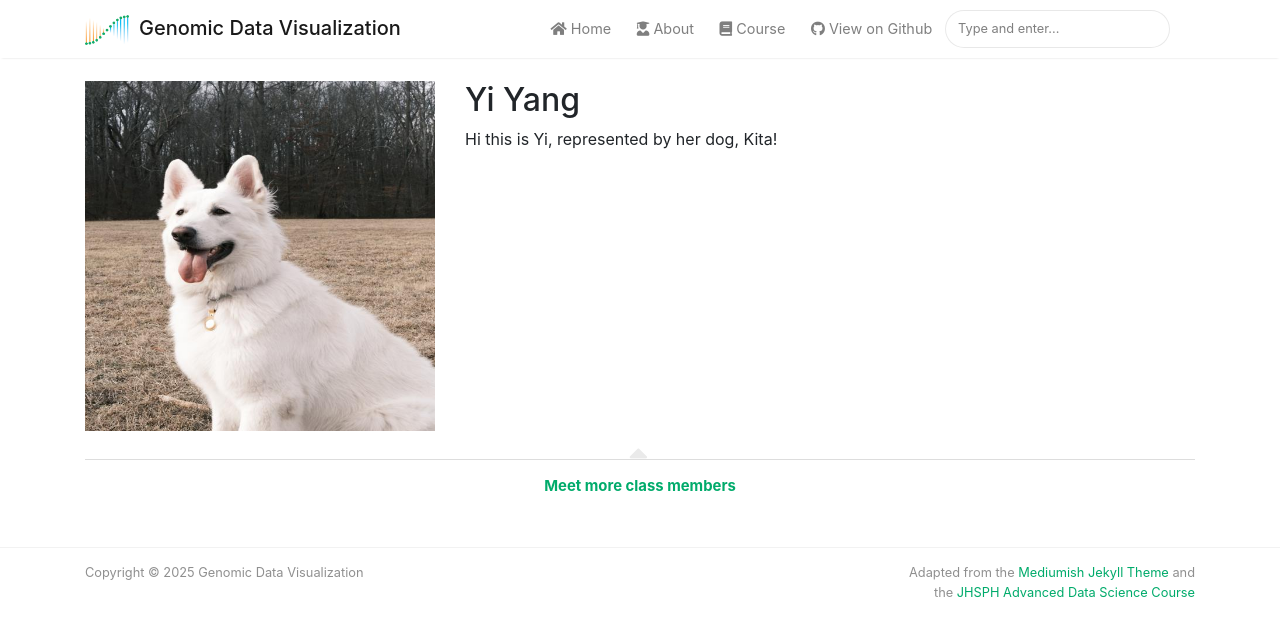
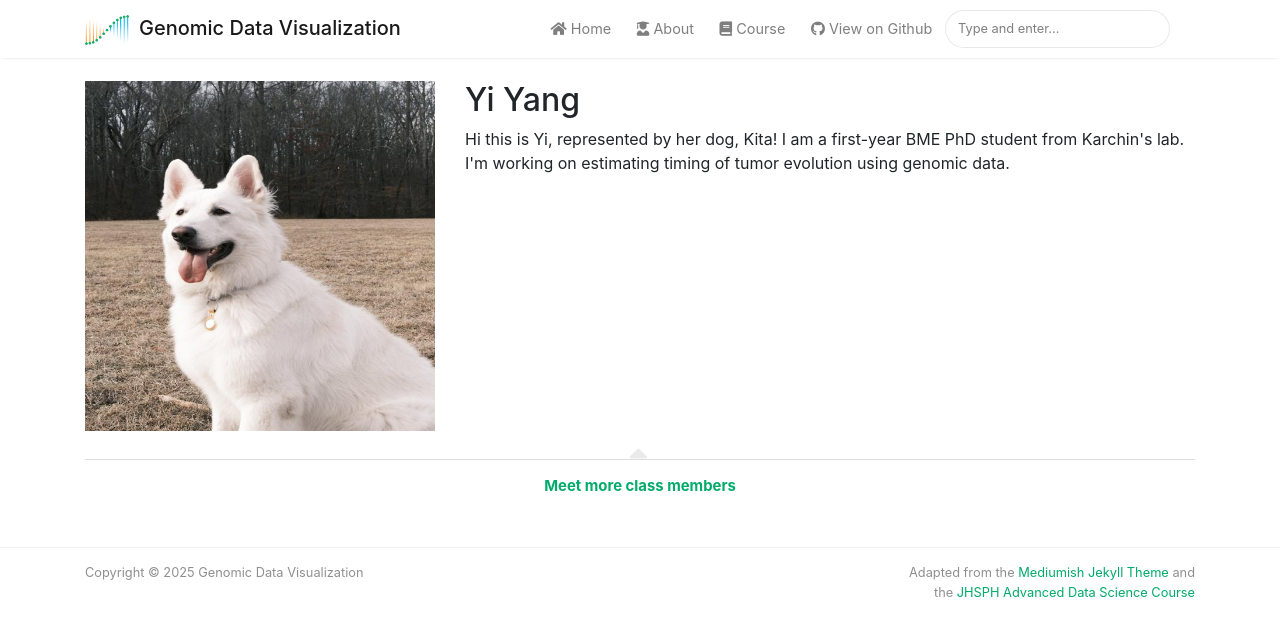
Before and after one commit to JEFworks-Lab/genomic-data-visualization-2025, a Jekyll site: the page built from _authors/yyang248.md, in a window 1280 px wide. Shown: the top 636 px of the page. Built offline with Jekyll 4.4.1, drawn with Linux system fonts in a browser that asks for light colours; nearby versions of some CDN libraries.

Commit message:
modify yyang248 profile

```diff
--- a/_authors/yyang248.md
+++ b/_authors/yyang248.md
@@ -3,5 +3,5 @@ layout: profile
 name: Yi Yang
 jhed: yyang248
 avatar: '/profiles/yyang248.jpg'
-description: "Hi this is Yi, represented by her dog, Kita!"
+description: "Hi this is Yi, represented by her dog, Kita! I am a first-year BME PhD student from Karchin's lab. I'm working on estimating timing of tumor evolution using genomic data."
 ---
```
